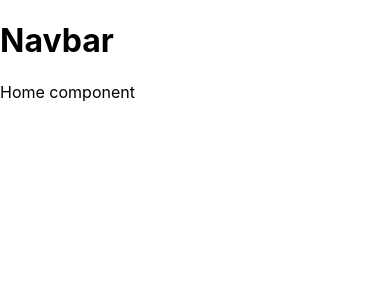
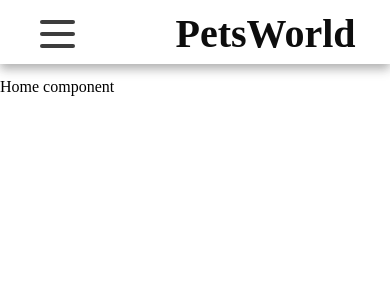
Before and after one commit to 11Aravind/PetsWorld, a React (Create React App) app: page / in a window 390 px wide. Shown: the top 300 px of the page. Built offline with nearby package versions, Linux system fonts and the light colour scheme.

Commit message:
navbar was added

```diff
--- a/src/App.js
+++ b/src/App.js
@@ -2,10 +2,10 @@
  import Navbar from"./component/Navbar";
  const App=()=> {
   return (
- <div className="container">
+ <>
   <Navbar/>
   <AllRouter/>
- </div>
+ </>
   );
 }
 export default App;
--- /dev/null
+++ b/src/component/CSS/Navbar.css
@@ -0,0 +1,171 @@
+.navbar input[type="checkbox"],
+.navbar .hamburger-lines{
+    display: none;
+}
+
+.crossBtn{
+    max-width: 1200px;
+    width: 90%;
+    margin: auto;
+
+}
+
+.navbar{
+    box-shadow: 0px 5px 10px 0px #aaa;
+    position: fixed;
+    width: 100%;
+    background: #fff;
+    color: #000;
+    opacity: 0.85;
+    z-index: 100;
+}
+
+.navbar-container{
+    display: flex;
+    justify-content: space-between;
+    height: 64px;
+    align-items: center;
+}
+
+.menu-items{
+    order: 2;
+    display: flex;
+}
+.logo{
+    order: 1;
+    font-size: 2.3rem;
+}
+
+.menu-items li{
+    list-style: none;
+    margin-left: 1.5rem;
+    font-size: 1.3rem;
+}
+
+.menu{
+    color: #444;
+    text-decoration: none;
+    font-weight: 500;
+    transition: color 0.3s ease-in-out;
+    text-decoration: none;
+    color: black;
+}
+
+.navbar a:hover{
+    color: #117964;
+}
+
+@media (max-width: 768px){
+    .navbar{
+        opacity: 0.95;
+    }
+
+    .navbar-container input[type="checkbox"],
+    .navbar-container .hamburger-lines{
+        display: block;
+    }
+
+    .navbar-container{
+        display: block;
+        position: relative;
+        height: 64px;
+    }
+
+    .navbar-container input[type="checkbox"]{
+        position: absolute;
+        display: block;
+        height: 32px;
+        width: 30px;
+        top: 20px;
+        left: 20px;
+        z-index: 5;
+        opacity: 0;
+        cursor: pointer;
+    }
+
+    .navbar-container .hamburger-lines{
+        display: block;
+        height: 28px;
+        width: 35px;
+        position: absolute;
+        top: 20px;
+        left: 20px;
+        z-index: 2;
+        display: flex;
+        flex-direction: column;
+        justify-content: space-between;
+    }
+
+    .navbar-container .hamburger-lines .line{
+        display: block;
+        height: 4px;
+        width: 100%;
+        border-radius: 10px;
+        background: #333;
+    }
+
+    .navbar-container .hamburger-lines .line1{
+        transform-origin: 0% 0%;
+        transition: transform 0.3s ease-in-out;
+    }
+
+    .navbar-container .hamburger-lines .line2{
+        transition: transform 0.2s ease-in-out;
+    }
+
+    .navbar-container .hamburger-lines .line3{
+        transform-origin: 0% 100%;
+        transition: transform 0.3s ease-in-out;
+    }
+
+    .navbar .menu-items{
+        padding-top: 100px;
+        background: #fff;
+        height: 100vh;
+        max-width: 300px;
+        transform: translate(-150%);
+        display: flex;
+        flex-direction: column;
+        margin-left: -40px;
+        padding-left: 40px;
+        transition: transform 0.5s ease-in-out;
+        box-shadow:  5px 0px 10px 0px #aaa;
+        overflow: scroll;
+    }
+
+    .navbar .menu-items li{
+        margin-bottom: 1.8rem;
+        font-size: 1.1rem;
+        font-weight: 500;
+    }
+
+    .logo{
+        position: absolute;
+        top: 10px;
+        right: 15px;
+        font-size: 2.5rem;
+    }
+
+    .navbar-container input[type="checkbox"]:checked ~ .menu-items{
+        transform: translateX(0);
+    }
+
+    .navbar-container input[type="checkbox"]:checked ~ .hamburger-lines .line1{
+        transform: rotate(45deg);
+    }
+
+    .navbar-container input[type="checkbox"]:checked ~ .hamburger-lines .line2{
+        transform: scaleY(0);
+    }
+
+    .navbar-container input[type="checkbox"]:checked ~ .hamburger-lines .line3{
+        transform: rotate(-45deg);
+    }
+
+}
+
+@media (max-width: 500px){
+    .navbar-container input[type="checkbox"]:checked ~ .logo{
+        display: none;
+    }
+}
--- a/src/component/Navbar.js
+++ b/src/component/Navbar.js
@@ -1,8 +1,51 @@
-const Navbar=()=>{
-    return(
-<div>
-    <h1>Navbar</h1>
-</div>
+import { Link } from "react-router-dom";
+import "./CSS/Navbar.css";
+const Navbar = () => {
+    const menus = [
+        {
+            menu: 'Pets',
+            to: "/Pets"
+        },
+        {
+            menu: 'Food',
+            to: "/foods"
+        },
+        {
+            menu: 'Accessorys',
+            to: "/accessorys"
+        },
+        {
+            menu: 'Contact',
+            to: "/accessorys"
+        },
+    ];
+    return (
+        <nav className="navbar">
+            <div className="navbar-container crossBtn">
+                <input type="checkbox" name="" id="" />
+                <div className="hamburger-lines">
+                    <span className="line line1"></span>
+                    <span className="line line2"></span>
+                    <span className="line line3"></span>
+                </div>
+                <ul className="menu-items">
+                    {
+                        menus.map((menu, id) => {
+                            return (
+                                <li><Link key={id} to={menu.to} className="menu">{menu.menu}</Link></li>
+                            );
+                        })
+                    }
+                    {/* <li><span className="menu">About</span></li>
+                    <li><span className="menu">Category</span></li>
+                    <li><span className="menu">Menu</span></li>
+                    <li><span className="menu">Testimonial</span></li>
+                    <li><span className="menu">Contact</span></li> */}
+                </ul>
+                <h1 className="logo">PetsWorld</h1>
+            </div>
+        </nav>
+
     );
 }
 export default Navbar;
--- a/src/index.css
+++ b/src/index.css
@@ -1,4 +1,4 @@
-body {
+/* body {
   margin: 0;
   font-family: -apple-system, BlinkMacSystemFont, 'Segoe UI', 'Roboto', 'Oxygen',
     'Ubuntu', 'Cantarell', 'Fira Sans', 'Droid Sans', 'Helvetica Neue',
@@ -10,4 +10,13 @@
 code {
   font-family: source-code-pro, Menlo, Monaco, Consolas, 'Courier New',
     monospace;
+} */
+*{
+  margin: 0;;
+  padding: 0;;
 }
+.topSpacing{
+  margin-top: 78px;
+    position: fixed;
+    z-index: 0;
+}
--- a/src/pages/Accessorys.js
+++ b/src/pages/Accessorys.js
@@ -1,6 +1,6 @@
 const Accessorys=()=>{
     return(
-        <>Accessorys component</>
+        <div className="topSpacing">Accessorys component</div>
     );
 }
 export default Accessorys;
--- a/src/pages/Foods.js
+++ b/src/pages/Foods.js
@@ -1,6 +1,6 @@
 const Foods=()=>{
     return(
-        <>Foods component</>
+        <div className="topSpacing">Foods component</div>
     );
 }
 export default Foods;
--- a/src/pages/Home.js
+++ b/src/pages/Home.js
@@ -1,6 +1,6 @@
 const Home=()=>{
     return(
-        <>Home component</>
+        <div className="topSpacing">Home component</div>
     );
 }
 export default Home;
--- a/src/pages/Notfound.js
+++ b/src/pages/Notfound.js
@@ -1,9 +1,9 @@
- import "./CSS/Notfound.css"
- const Notfound=()=>{
-    return(
-        <div>
+import "./CSS/Notfound.css"
+const Notfound = () => {
+    return (
+        <div className="topSpacing">
             <h1 className="notFoundHeadding">404</h1>
-        <h2 className="notFoundDesc">The page you are looking for not avaible!</h2>
+            <h2 className="notFoundDesc">The page you are looking for not avaible!</h2>
         </div>
     );
 }
--- a/src/pages/Pets.js
+++ b/src/pages/Pets.js
@@ -1,6 +1,6 @@
 const Pets=()=>{
     return(
-        <>Pets pages</>
+        <div className="topSpacing">Pets pages</div>
     );
 }
 export default Pets;
```
